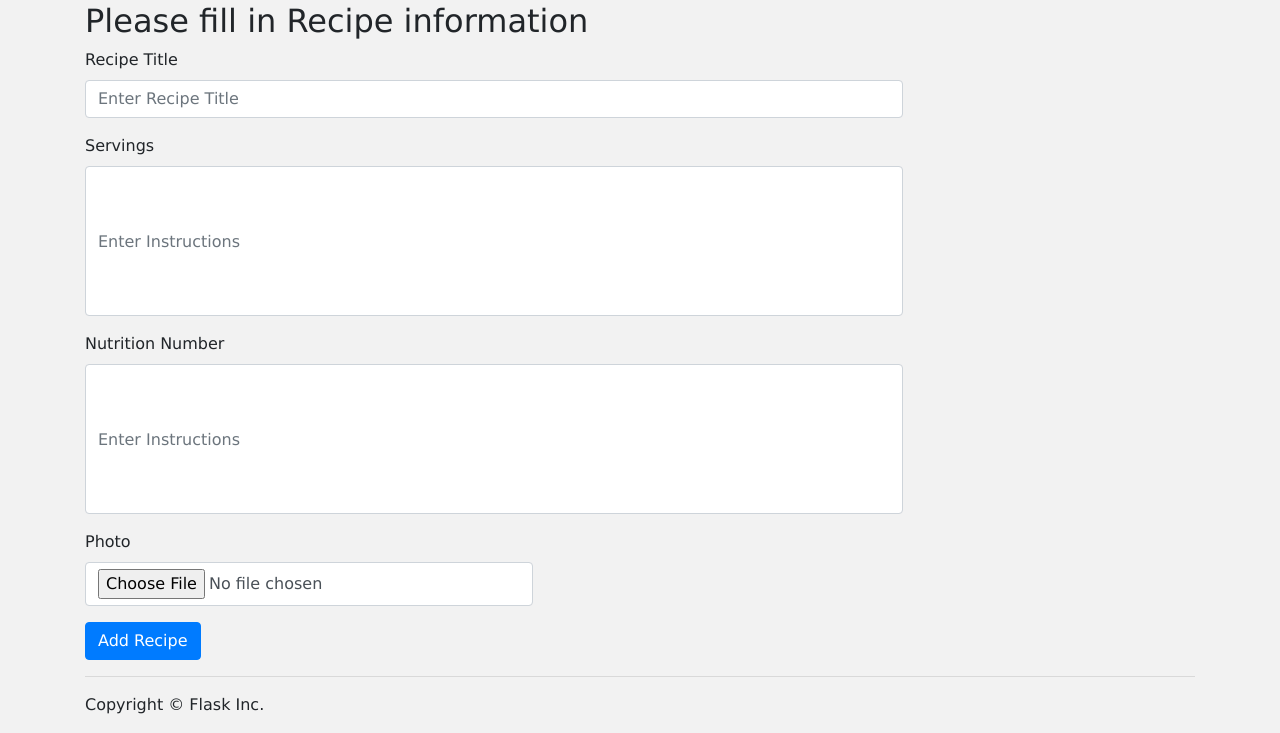
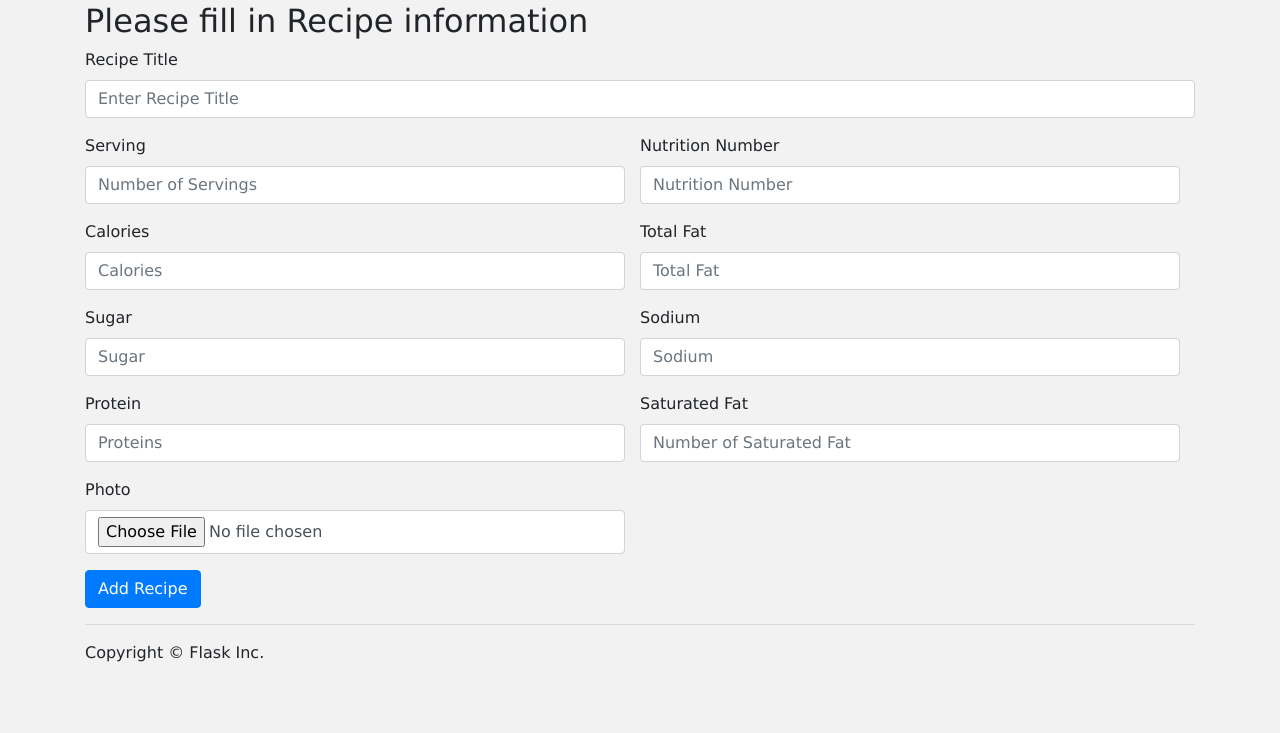
Before and after one commit to ChevaunBent/Comp3161-FinalProject, a Flask app: page /addrecipe in a window 1280 px wide. Shown: the part 72-805 px from the top of the page. After the commit the page ends 734 px from the top, so only its background shows below. Run offline with Flask 2, Linux system fonts and the light colour scheme; the visitor is signed in with stand-in values (Sample User, id 1); parts of the project's set-up code (start-up, migrations or seed data) failed here and were passed over; some libraries are stand-ins or nearby versions.

Commit message:
New Recipe should be fixed

```diff
--- a/app/forms.py
+++ b/app/forms.py
@@ -14,7 +14,6 @@ class CreateUser(FlaskForm):
     age = IntegerField('Age', validators=[InputRequired(), Regexp("^\d+$")])
     height = StringField('Height', validators=[InputRequired()])
     weight = IntegerField('Weight', validators=[InputRequired()])
-
     '''email = StringField('Email Address', validators=[InputRequired(), Regexp("^[a-zA-Z0-9.!#$%&'*+/=?^_`{|}~-]+@[a-zA-Z0-9](?:[a-zA-Z0-9-]{0,61}[a-zA-Z0-9])?(?:\.[a-zA-Z0-9](?:[a-zA-Z0-9-]{0,61}[a-zA-Z0-9])?)*$")])
     telephone = StringField('Telephone', validators=[InputRequired(), Regexp("^\s*(?:\+?(\d{1,3}))?[-. (]*(\d{3})[-. )]*(\d{3})[-. ]*(\d{4})(?: *x(\d+))?\s*$")])
     preference = SelectField(label='Meal Type', choices=[("Gain Weight", "Gain Weight"), ("Lose Weight", "Lose Weight")])
@@ -27,7 +26,12 @@ class UploadForm(FlaskForm):
     instructions = TextAreaField('Instructions', validators=[InputRequired(),Length(min=1, max=250)])
     '''
     name = StringField('Recipe Title', validators=[InputRequired(),Length(min=1, max=50)])
-    servings = IntegerField('Servings', validators=[InputRequired(),Length(min=1, max=5)])
-    nutrition_no = IntegerField('Nutrition Number', validators=[InputRequired(),Length(min=1, max=25)])
-    upload = FileField('Photo', validators=[FileRequired(),FileAllowed(['jpg', 'jpeg', 'png'],
-    'PLease select an Image!')])
+    serving = StringField('Serving', validators=[InputRequired(),Length(min=1, max=25)])
+    nutrition_no = StringField('Nutrition Number', validators=[InputRequired(),Length(min=1, max=25)])
+    calories = StringField('Calories', validators=[InputRequired(),Length(min=1, max=25)])
+    total_fat = StringField('Total Fat', validators=[InputRequired(),Length(min=1, max=25)])
+    sugar = StringField('Sugar', validators=[InputRequired(),Length(min=1, max=25)])
+    sodium = StringField('Sodium', validators=[InputRequired(),Length(min=1, max=25)])
+    protein = StringField('Protein', validators=[InputRequired(),Length(min=1, max=25)])
+    saturated_fat = StringField('Saturated Fat', validators=[InputRequired(),Length(min=1, max=25)])
+    upload = FileField('Photo', validators=[FileRequired(),FileAllowed(['jpg', 'jpeg', 'png'],'Please select an Image!')])
--- a/app/templates/newrecipe.html
+++ b/app/templates/newrecipe.html
@@ -1,22 +1,46 @@
-{% extends "base.html" %} {% block main %} {% if 'username' in session %}
+{% extends "base.html" %} {% block main %} {% if session %}
 <div class="login-form center-block">
     <h2>Please fill in Recipe information</h2>
     {% include 'flash_messages.html' %}
     <form action="{{ url_for('addrecipe') }}" method="post" enctype="multipart/form-data">
         {{ form.csrf_token }}
-        <div class="form-group col-sm-9 pl-0">
+        <div class="form-group">
             {{ form.name.label }} {{ form.name(class='form-control', placeholder="Enter Recipe Title") }}
         </div>
-        <div class="form-group col-sm-9 pl-0">
-            {{ form.servings.label }} {{ form.servings(class='form-control', style='min-height: 43px; height: 150px;', placeholder = "Enter Instructions") }}
+        <div class="d-flex">
+            <div class="form-group col-6 pl-0">
+                {{ form.serving.label }} {{ form.serving(class='form-control', placeholder = "Number of Servings") }}
+            </div>
+            <div class="form-group col-6 pl-0">
+                {{ form.nutrition_no.label }} {{ form.nutrition_no(class='form-control', placeholder = "Nutrition Number") }}
+            </div>
         </div>
-        <div class="form-group col-sm-9 pl-0">
-            {{ form.nutrition_no.label }} {{ form.nutrition_no(class='form-control', style='min-height: 43px; height: 150px;', placeholder = "Enter Instructions") }}
+        <div class="d-flex">
+            <div class="form-group col-6 pl-0">
+                {{ form.calories.label }} {{ form.calories(class='form-control', placeholder = "Calories") }}
+            </div>
+            <div class="form-group col-6 pl-0">
+                {{ form.total_fat.label }} {{ form.total_fat(class='form-control', placeholder = "Total Fat") }}
+            </div>
         </div>
-        <div class="form-group">
-            <div class="col-sm-5 pl-0">
-                {{ form.upload.label }} {{ form.upload(class='form-control') }}
+        <div class="d-flex">
+            <div class="form-group col-6 pl-0">
+                {{ form.sugar.label }} {{ form.sugar(class='form-control', placeholder = "Sugar") }}
             </div>
+            <div class="form-group col-6 pl-0">
+                {{ form.sodium.label }} {{ form.sodium(class='form-control', placeholder = "Sodium") }}
+            </div>
+        </div>
+        <div class="d-flex">
+            <div class="form-group col-6 pl-0">
+                {{ form.protein.label }} {{ form.protein(class='form-control', placeholder = "Proteins") }}
+            </div>
+            <div class="form-group col-6 pl-0">
+                {{ form.saturated_fat.label }} {{ form.saturated_fat(class='form-control', placeholder = "Number of Saturated Fat") }}
+            </div>
+        </div>
+        <div class="form-group col-6 pl-0">
+            {{ form.upload.label }} {{ form.upload(class='form-control') }}
         </div>
         <button type="submit" name="submit" class="btn btn-primary ">Add Recipe</button>
     </form>
--- a/app/views.py
+++ b/app/views.py
@@ -161,7 +161,68 @@ def addrecipe():
     if request.method == "POST" and userform.validate_on_submit():
         #Gets data from form
         name = userform.name.data
-        servings = userform.servings.data
+        serving = userform.serving.data
+        nutrition_no = userform.nutrition_no.data
+        calories = userform.calories.data
+        total_fat = userform.total_fat.data
+        sugar = userform.sugar.data
+        sodium = userform.sodium.data
+        protein = userform.protein.data
+        saturated_fat = userform.saturated_fat.data
+        """ title = userform.title.data
+        instructions = userform.instructions.data"""
+        # Get Photo of recipe and save to uploads folder
+        userfile = request.files['upload']
+        filename = secure_filename(userfile.filename)
+        userfile.save(os.path.join(app.config['UPLOAD_FOLDER'], filename))
+        #Gets session data on the current logged in user
+        '''username = str(session['username'])'''
+        '''UID = (session['userid'])'''
+
+        #Generate recipeID and receive date created from Adds Table
+        """ RID = genId(title, filename) """
+        RID = genId(name, filename)
+        #Creates a database object by binding the connection created earlier
+        db = scoped_session(sessionmaker(bind=conn))
+        if session:
+            try:
+                db.execute(("INSERT INTO recipe(recipe_id,name,serving,nutrition_no)VALUES(:recipe_id,:name,:serving,:nutrition_no)",
+                       {"recipe_id":RID,"name": name,"serving": serving, "nutrition_no" : nutrition_no}), ("INSERT INTO nutrition(nutrition_no,calories,total_fat,sugar,sodium,protein,saturated_fat)VALUES(:nutrition_no,calories,total_fat,sugar,sodium,protein,saturated_fat)",
+                                                                              {"nutrition_no" : nutrition_no, "calories" : calories, "total_fat" : total_fat, "sugar" : sugar, "sodium" : sodium, "protein" : protein,
+                                                                               "saturated_fat" : saturated_fat}))
+
+                """ db.execute("INSERT INTO recipes(recipeid,title,instructions,filename)VALUES(:recipeid,:title,:instructions,:filename)",
+                       {"recipeid":RID,"title": title,"instructions": instructions, "filename":filename}) """
+
+                db.commit()
+                '''Adds(UID, RID)'''
+                Adds(RID)
+                flash("Recipe Added Successfully", "success")
+                return redirect(url_for('recipes'))
+            except Exception as error:
+                flash("Failed to update record to database, rollback done, try adding again", "danger")
+                print("Failed to update record to database, rollback done: {}".format(error))
+                # reverting changes if exception occurs
+                db.rollback()
+            finally:
+                # closing created database object .
+                if conn:
+                    db.remove()
+    #If form validation fails, errors are displayed on form
+    flash_errors(userform)
+    return render_template('newrecipe.html', form = userform)
+
+
+#Route used for adding a meal
+@app.route("/addmeal", methods=['POST', 'GET'])
+def addmeal():
+    # Instantiate form class
+    userform = UploadForm()
+    #Validates form data
+    if request.method == "POST" and userform.validate_on_submit():
+        #Gets data from form
+        name = userform.name.data
+        serving = userform.serving.data
         nutrition_no = userform.nutrition_no.data
         """ title = userform.title.data
         instructions = userform.instructions.data
@@ -180,8 +241,9 @@ def addrecipe():
         db = scoped_session(sessionmaker(bind=conn))
         if UID != None:
             try:
-                db.execute("INSERT INTO recipe(recipe_id,name,servings,nutrition_no)VALUES(:recipe_id,:name,:servings,:nutrition_no)",
-                       {"recipe_id":RID,"name": name,"servings": servings, "nutrition_no":nutrition_no})
+                db.execute("INSERT INTO recipe(recipe_id,name,serving,nutrition_no)VALUES(:recipe_id,:name,:serving,:nutrition_no)",
+                       {"recipe_id":RID,"name": name,"serving": serving, "nutrition_no":nutrition_no})
+
                 """ db.execute("INSERT INTO recipes(recipeid,title,instructions,filename)VALUES(:recipeid,:title,:instructions,:filename)",
                        {"recipeid":RID,"title": title,"instructions": instructions, "filename":filename}) """
                 db.commit()
@@ -199,7 +261,7 @@ def addrecipe():
                     db.remove()
     #If form validation fails, errors are displayed on form
     flash_errors(userform)
-    return render_template('newrecipe.html', form = userform)
+    return render_template('newmeal.html', form = userform)
 
 #Route used for displaying home page
 @app.route('/')
```
